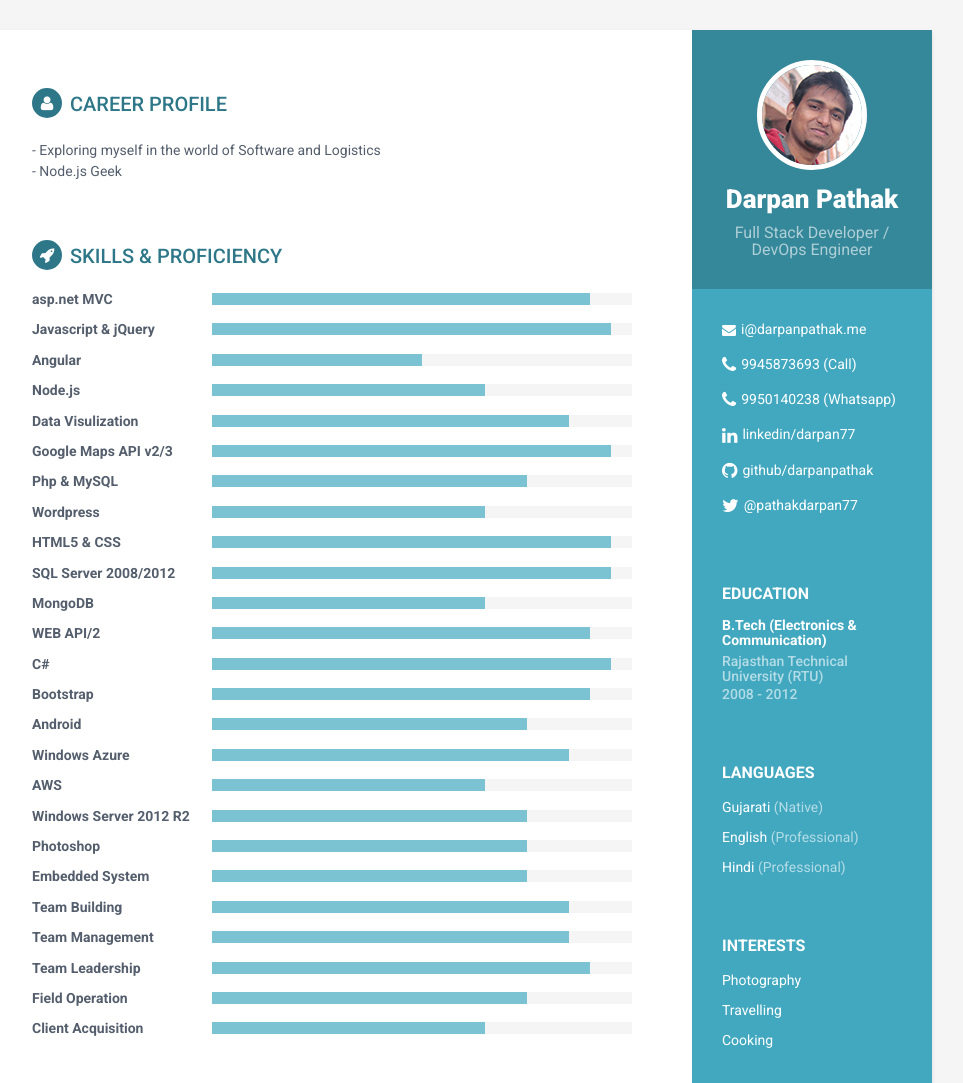
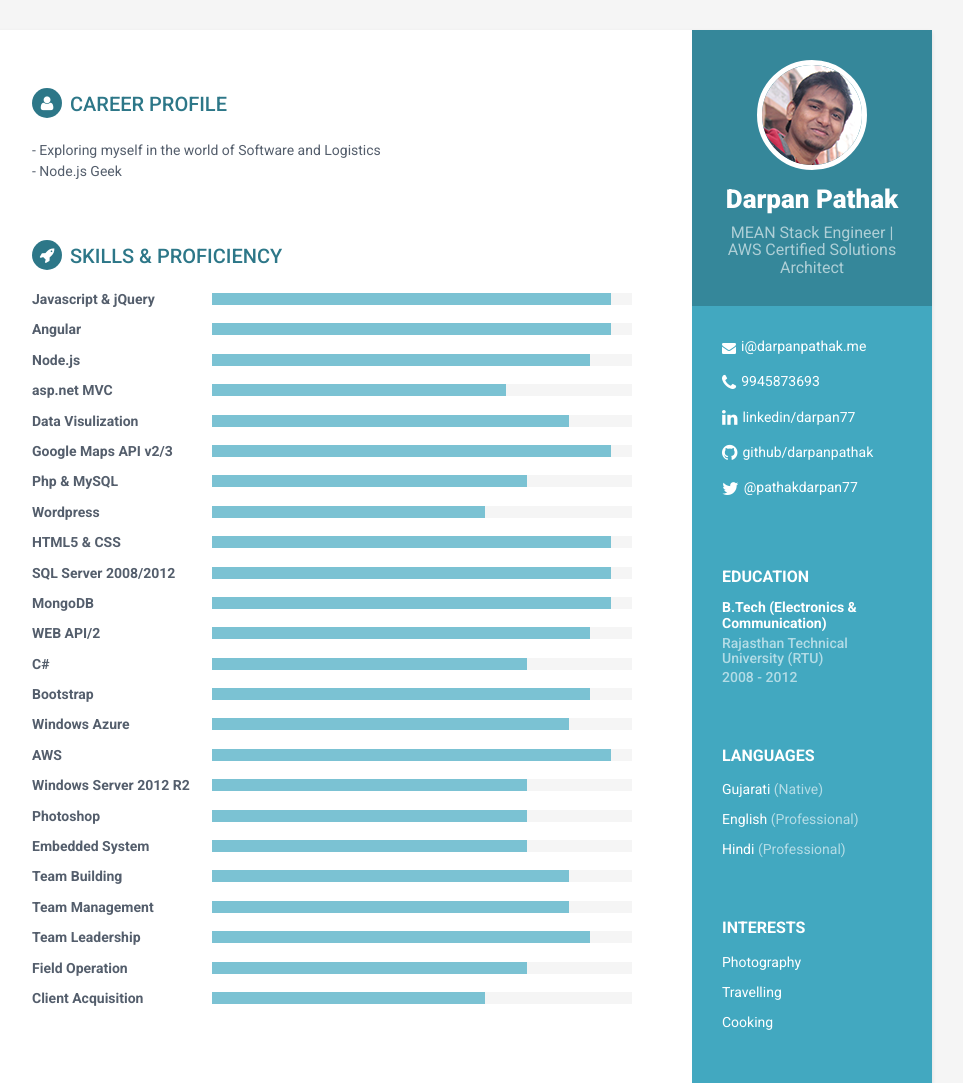
Before and after one commit to darpanpathak/darpanpathak.github.io, a plain HTML site: page index.html in a window 1280 px wide. Shown: the top 1083 px of the page, without its empty margins (188-1151 px from the left). Drawn offline with Linux system fonts and the light colour scheme; files whose address does not match are found by name.

Commit message:
Update index.html

```diff
--- a/index.html
+++ b/index.html
@@ -34,15 +34,14 @@
             <div class="profile-container">
                 <img class="profile img-circle" style="border:5px solid white" src="assets/images/profile.png" alt="" />
                 <h1 class="name">Darpan Pathak</h1>
-                <h3 class="tagline">Full Stack Developer / DevOps Engineer</h3>
+                <h3 class="tagline">MEAN Stack Engineer | AWS Certified Solutions Architect</h3>
             </div>
             <!--//profile-container-->
 
             <div class="contact-container container-block">
                 <ul class="list-unstyled contact-list">
                     <li class="email"><i class="fa fa-envelope"></i><a href="mailto: contact@darpanpathak.me">i@darpanpathak.me</a></li>
-                    <li class="phone"><i class="fa fa-phone"></i><a href="tel:9945873693">9945873693 (Call)</a></li>
-                    <li class="phone"><i class="fa fa-phone"></i><a href="tel:9950140238">9950140238 (Whatsapp)</a></li>
+                    <li class="phone"><i class="fa fa-phone"></i><a href="tel:9945873693">9945873693</a></li>
                     <!--<li class="website"><i class="fa fa-globe"></i><a href="http://themes.3rdwavemedia.com/website-templates/free-responsive-website-template-for-developers/" target="_blank">portfoliosite.com</a></li>-->
                     <li class="linkedin"><i class="fa fa-linkedin"></i><a href="https://www.linkedin.com/in/darpan77" target="_blank">linkedin/darpan77</a></li>
                     <li class="github"><i class="fa fa-github"></i><a href="http://github.com/darpanpathak" target="_blank">github/darpanpathak</a></li>
@@ -100,15 +99,7 @@
             <section class="skills-section section">
                 <h2 class="section-title"><i class="fa fa-rocket"></i>Skills &amp; Proficiency</h2>
                 <div class="skillset">
-                    <div class="item">
-                        <h3 class="level-title">asp.net MVC</h3>
-                        <div class="level-bar">
-                            <div class="level-bar-inner" data-level="90%">
-                            </div>
-                        </div>
-                        <!--//level-bar-->
-                    </div>
-                    <!--//item-->
+
 
                     <div class="item">
                         <h3 class="level-title">Javascript &amp; jQuery</h3>
@@ -123,7 +114,7 @@
                     <div class="item">
                         <h3 class="level-title">Angular</h3>
                         <div class="level-bar">
-                            <div class="level-bar-inner" data-level="50%">
+                            <div class="level-bar-inner" data-level="95%">
                             </div>
                         </div>
                         <!--//level-bar-->
@@ -133,11 +124,21 @@
                     <div class="item">
                         <h3 class="level-title">Node.js</h3>
                         <div class="level-bar">
-                            <div class="level-bar-inner" data-level="65%">
+                            <div class="level-bar-inner" data-level="90%">
                             </div>
                         </div>
                         <!--//level-bar-->
                     </div>
+
+                    <div class="item">
+                        <h3 class="level-title">asp.net MVC</h3>
+                        <div class="level-bar">
+                            <div class="level-bar-inner" data-level="70%">
+                            </div>
+                        </div>
+                        <!--//level-bar-->
+                    </div>
+                    <!--//item-->
 
                     <div class="item">
                         <h3 class="level-title">Data Visulization</h3>
@@ -197,7 +198,7 @@
                     <div class="item">
                         <h3 class="level-title">MongoDB</h3>
                         <div class="level-bar">
-                            <div class="level-bar-inner" data-level="65%">
+                            <div class="level-bar-inner" data-level="95%">
                             </div>
                         </div>
                         <!--//level-bar-->
@@ -217,7 +218,7 @@
                     <div class="item">
                         <h3 class="level-title">C#</h3>
                         <div class="level-bar">
-                            <div class="level-bar-inner" data-level="95%">
+                            <div class="level-bar-inner" data-level="75%">
                             </div>
                         </div>
                         <!--//level-bar-->
@@ -227,15 +228,6 @@
                         <h3 class="level-title">Bootstrap</h3>
                         <div class="level-bar">
                             <div class="level-bar-inner" data-level="90%">
-                            </div>
-                        </div>
-                        <!--//level-bar-->
-                    </div>
-
-                    <div class="item">
-                        <h3 class="level-title">Android</h3>
-                        <div class="level-bar">
-                            <div class="level-bar-inner" data-level="75%">
                             </div>
                         </div>
                         <!--//level-bar-->
@@ -253,7 +245,7 @@
                     <div class="item">
                         <h3 class="level-title">AWS</h3>
                         <div class="level-bar">
-                            <div class="level-bar-inner" data-level="65%">
+                            <div class="level-bar-inner" data-level="95%">
                             </div>
                         </div>
                         <!--//level-bar-->
```
